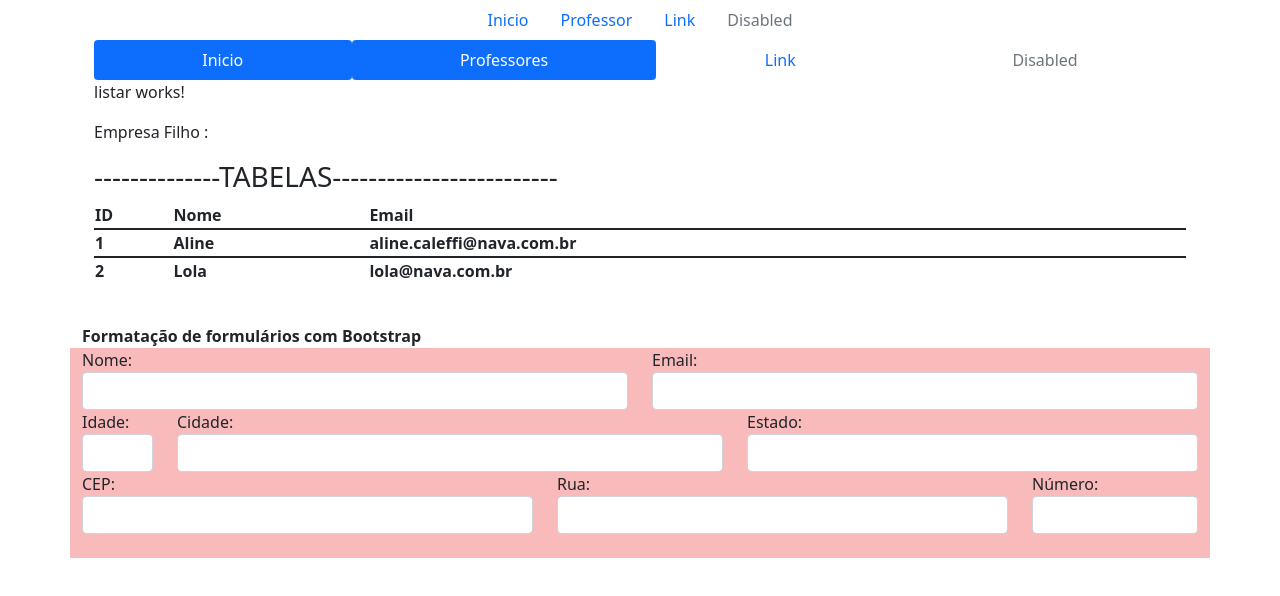
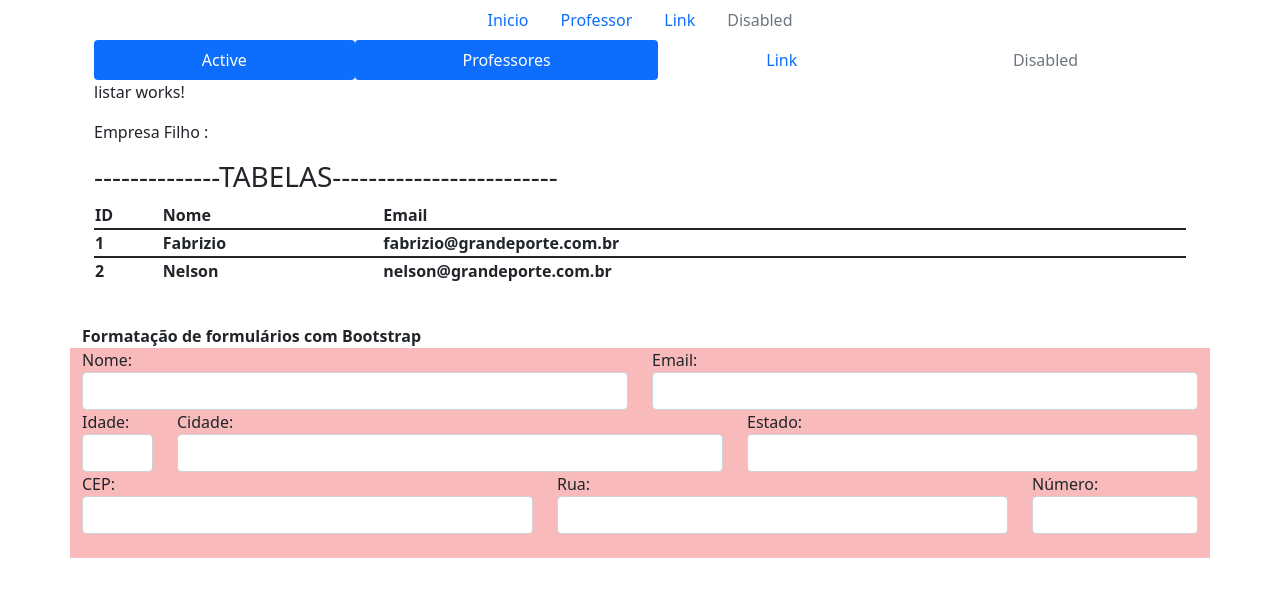
Before and after one commit to LineCaleffi/projeto-angular, an Angular app: page /professores in a window 1280 px wide. Shown: the top 596 px of the page. Built offline with nearby package versions, Linux system fonts and the light colour scheme.

Commit message:
atualizando

```diff
--- a/src/app/app.component.html
+++ b/src/app/app.component.html
@@ -2,7 +2,7 @@
   <ul class="nav nav-pills nav-fill justify-content-center">
     <li class="nav-item">
       <a class="nav-link" [routerLink]="['/']"
-        routerLinkActive="active"  aria-current="page" >Inicio</a>
+        routerLinkActive="active"  aria-current="page" >Active</a>
     </li>
     <li class="nav-item">
       <a class="nav-link" [routerLink]="['/professores']"
--- a/src/app/professores/listar/listar.component.ts
+++ b/src/app/professores/listar/listar.component.ts
@@ -1,4 +1,5 @@
 import { Component, Input, OnInit } from '@angular/core';
+import { ActivatedRoute } from '@angular/router';
 
 @Component({
   selector: 'app-listar',
@@ -9,15 +10,21 @@ export class ListarComponent implements OnInit {
 
   @Input()
   empresaFilho : string = '';
-
   professores = [
-    {id : 1, nome:"Aline", email:"aline.caleffi@nava.com.br"},
-    {id : 2, nome:"Lola", email:"lola@nava.com.br"}
-  ]
-
-  constructor() { }
+    { id : 1, nome: "Fabrizio", email: "fabrizio@grandeporte.com.br" },
+    { id : 2, nome: "Nelson", email: "nelson@grandeporte.com.br" }
+  ];
+  //private activatedRoute : ActivatedRoute
+   // modificador de acesso, nome da variável e Classe do objeto a ser injetado
+  constructor(private activatedRoute: ActivatedRoute) {
+   // this.activatedRoute = new ActivatedRoute();
+  }
 
   ngOnInit(): void {
+     this.activatedRoute.params.subscribe(
+       (data) => {
+         console.log(data);
+         }
+         );
   }
-
 }
```
